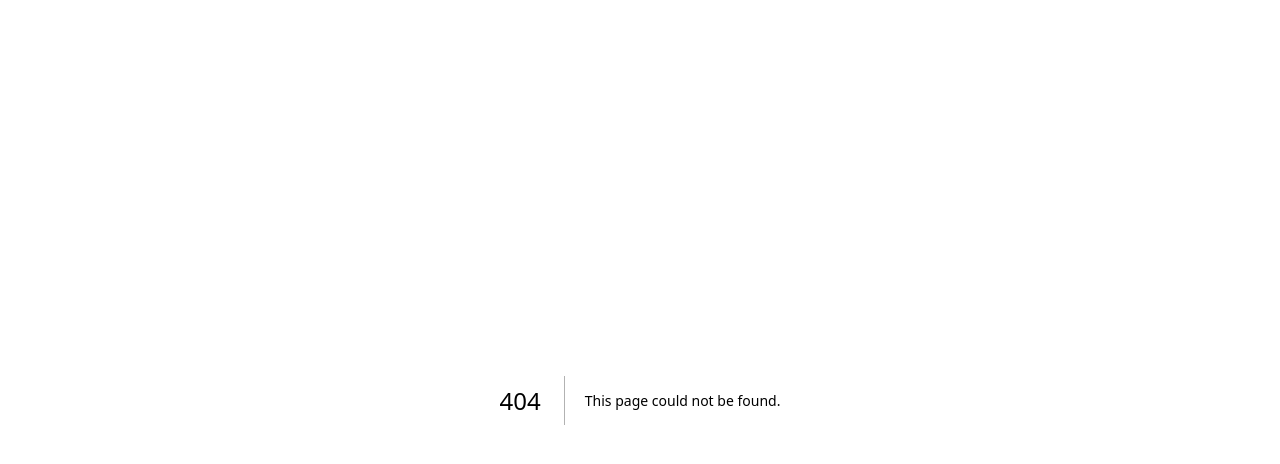
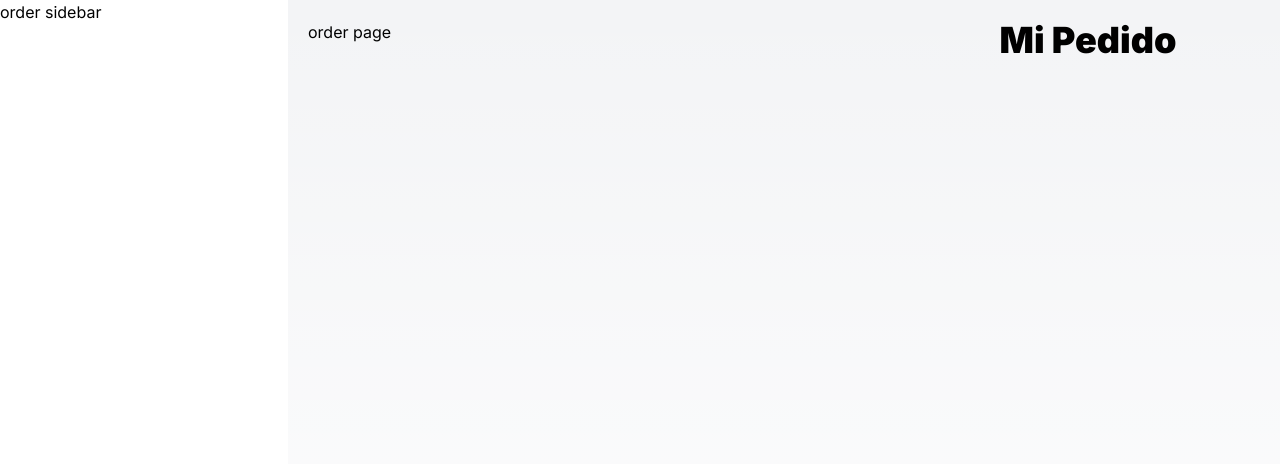
Before and after one commit to DavidMV97/quiosco-nextjs, a Next.js app: page /order in a window 1280 px wide. Before the commit this address had no page. Shown: the top 464 px of the page. Built offline with nearby package versions, Linux system fonts and the light colour scheme.

Commit message:
order layout

```diff
--- a/app/layout.tsx
+++ b/app/layout.tsx
@@ -16,7 +16,7 @@
 }>) {
   return (
     <html lang="en">
-      <body className={inter.className}>{children}</body>
+      <body className={`${inter.className} bg-gray-100`}>{children}</body>
     </html>
   );
 }
--- /dev/null
+++ b/app/order/layout.tsx
@@ -0,0 +1,20 @@
+import OrderSumary from '@/components/order/OrderSumary';
+import OrderSidebar from '@/components/order/OrderSidebar';
+
+export default function RootLayout({
+    children,
+}: Readonly<{
+    children: React.ReactNode;
+}>) {
+    return (
+        <>
+            <div className="md:flex">
+                <OrderSidebar />
+                <main className='md:flex-1 md:h-screen md:overflow-y-scroll p-5' >
+                    { children }
+                </main>
+                <OrderSumary/>
+            </div>
+        </>
+    );
+}
--- /dev/null
+++ b/app/order/page.tsx
@@ -0,0 +1,9 @@
+import React from 'react'
+
+export default function page() {
+  return (
+    <div>
+      order page
+    </div>
+  )
+}
--- /dev/null
+++ b/app/products/page.tsx
@@ -0,0 +1,8 @@
+
+export default function page() {
+  return (
+    <div>
+
+    </div>
+  )
+}
--- /dev/null
+++ b/components/order/OrderSidebar.tsx
@@ -0,0 +1,7 @@
+export default function OrderSidebar() {
+  return (
+    <aside className="md:w-72 md:h-screen bg-white">
+      order sidebar
+    </aside>
+  )
+}
--- /dev/null
+++ b/components/order/OrderSumary.tsx
@@ -0,0 +1,8 @@
+
+export default function OrderSumary() {
+  return (
+    <aside className="lg:h-screen lg:overflow-y-scroll md:w-64 lg:w-96 p-5" >
+        <h1 className="text-4xl text-center font-black">Mi Pedido</h1>
+    </aside>
+  )
+}
```
